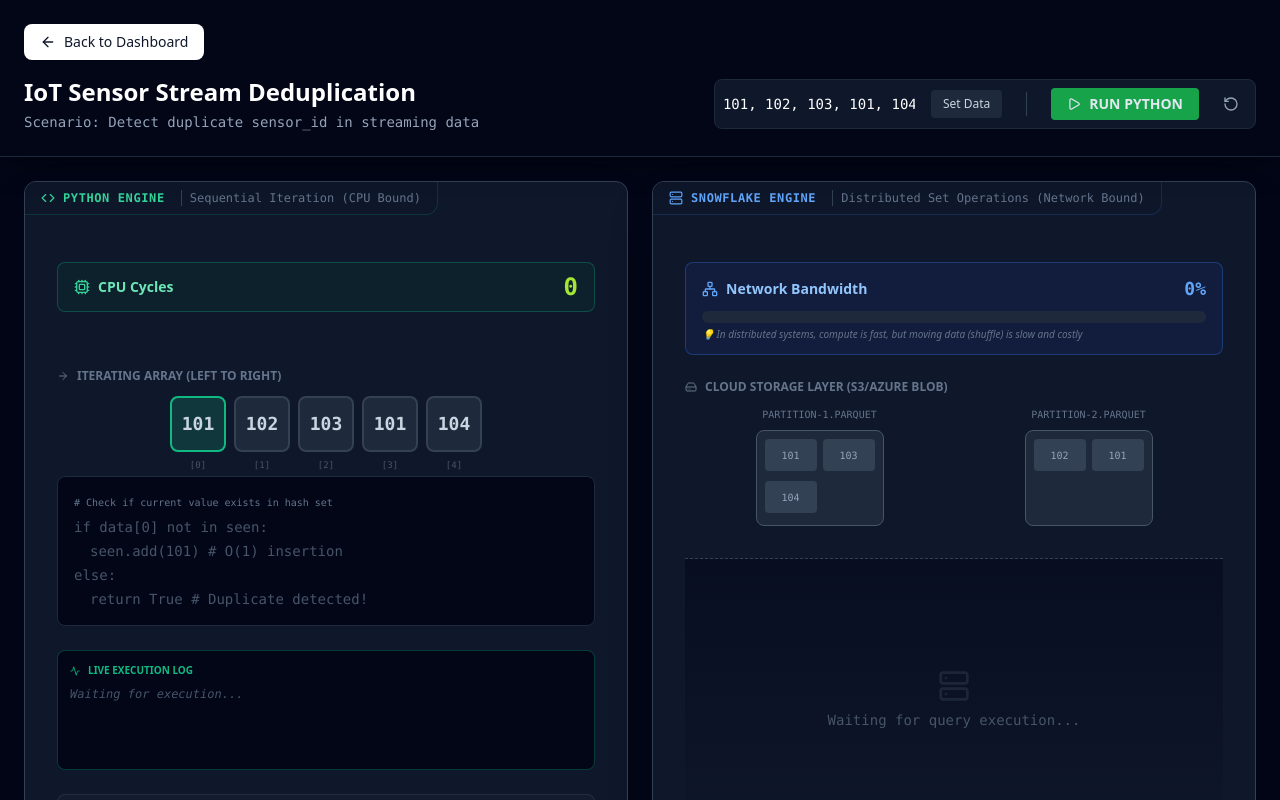
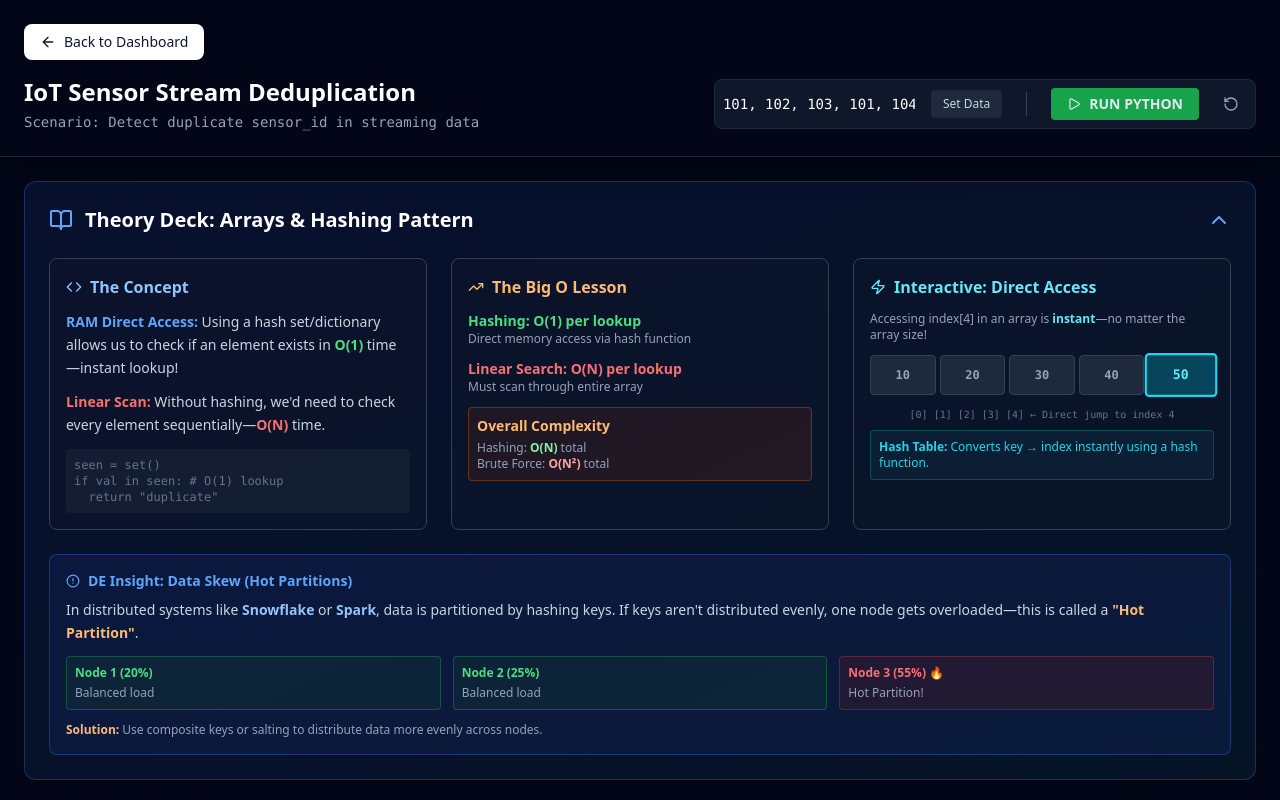
Before and after one commit to arkagimt/DSA_LEARNING_HUB, a React (Vite) app: page / in a window 1280 px wide. Both pictures are taken after a click on the button 330 px from the left and 233 px from the top of the page. Built offline with nearby package versions, Linux system fonts and the light colour scheme.

Commit message:
feat: Retrofit Arrays & Hashing with collapsible Theory Deck

```diff
--- a/src/App.tsx
+++ b/src/App.tsx
@@ -3,7 +3,8 @@ import { motion, AnimatePresence } from 'framer-motion';
 import {
   Database, Code, Cpu, Network, Server, Play,
   RotateCcw, Activity, ArrowRight, HardDrive, Pause, Zap,
-  ChevronRight, Hash, MoveHorizontal, Maximize2, GitBranch, AlertCircle
+  ChevronRight, Hash, MoveHorizontal, Maximize2, GitBranch, AlertCircle,
+  ChevronDown, ChevronUp, BookOpen, TrendingUp
 } from 'lucide-react';
 import {
   XAxis, YAxis, CartesianGrid,
@@ -146,6 +147,7 @@ const ArraysHashingModule = ({ onBackToDashboard }: { onBackToDashboard: () => v
 
   // UI State
   const [showDistinctTooltip, setShowDistinctTooltip] = useState(false);
+  const [showTheoryDeck, setShowTheoryDeck] = useState(true);
 
   // Derived State - Python Hash Set
   const pythonHashSet = useMemo(() => {
@@ -373,6 +375,142 @@ const ArraysHashingModule = ({ onBackToDashboard }: { onBackToDashboard: () => v
       </div>
 
       <div className="p-6 w-full space-y-6">
+
+        {/* Theory Deck (Collapsible) */}
+        <motion.div
+          className="bg-gradient-to-br from-blue-900/20 to-cyan-900/20 border border-blue-500/30 rounded-xl overflow-hidden"
+          initial={false}
+        >
+          <button
+            onClick={() => setShowTheoryDeck(!showTheoryDeck)}
+            className="w-full flex items-center justify-between p-6 hover:bg-blue-900/10 transition-colors"
+          >
+            <div className="flex items-center gap-3">
+              <BookOpen size={24} className="text-blue-400" />
+              <h3 className="text-xl font-bold text-white">Theory Deck: Arrays & Hashing Pattern</h3>
+            </div>
+            {showTheoryDeck ? <ChevronUp className="text-blue-400" /> : <ChevronDown className="text-blue-400" />}
+          </button>
+
+          <AnimatePresence>
+            {showTheoryDeck && (
+              <motion.div
+                initial={{ height: 0, opacity: 0 }}
+                animate={{ height: 'auto', opacity: 1 }}
+                exit={{ height: 0, opacity: 0 }}
+                transition={{ duration: 0.3 }}
+                className="overflow-hidden"
+              >
+                <div className="p-6 pt-0 grid grid-cols-1 md:grid-cols-2 lg:grid-cols-3 gap-6">
+
+                  {/* Concept: RAM Direct Access */}
+                  <div className="bg-slate-900/50 border border-slate-700 rounded-lg p-4">
+                    <h4 className="font-bold text-blue-300 mb-3 flex items-center gap-2">
+                      <Code size={16} />
+                      The Concept
+                    </h4>
+                    <p className="text-sm text-slate-300 leading-relaxed mb-3">
+                      <strong className="text-blue-400">RAM Direct Access:</strong> Using a hash set/dictionary allows us to check if an element exists in <strong className="text-green-400">O(1)</strong> time—instant lookup!
+                    </p>
+                    <p className="text-sm text-slate-300 leading-relaxed mb-3">
+                      <strong className="text-red-400">Linear Scan:</strong> Without hashing, we'd need to check every element sequentially—<strong className="text-red-400">O(N)</strong> time.
+                    </p>
+                    <div className="text-xs text-slate-500 bg-slate-800/50 p-2 rounded font-mono">
+                      seen = set()<br />
+                      if val in seen:  # O(1) lookup<br />
+                      &nbsp;&nbsp;return "duplicate"
+                    </div>
+                  </div>
+
+                  {/* Big O Lesson */}
+                  <div className="bg-slate-900/50 border border-slate-700 rounded-lg p-4">
+                    <h4 className="font-bold text-orange-300 mb-3 flex items-center gap-2">
+                      <TrendingUp size={16} />
+                      The Big O Lesson
+                    </h4>
+                    <div className="space-y-3 text-sm">
+                      <div>
+                        <div className="text-green-400 font-bold">Hashing: O(1) per lookup</div>
+                        <div className="text-xs text-slate-400">Direct memory access via hash function</div>
+                      </div>
+                      <div>
+                        <div className="text-red-400 font-bold">Linear Search: O(N) per lookup</div>
+                        <div className="text-xs text-slate-400">Must scan through entire array</div>
+                      </div>
+                      <div className="bg-orange-900/20 border border-orange-500/30 rounded p-2">
+                        <div className="text-orange-300 font-bold mb-1">Overall Complexity</div>
+                        <div className="text-xs text-slate-400">
+                          Hashing: <strong className="text-green-300">O(N)</strong> total<br />
+                          Brute Force: <strong className="text-red-300">O(N²)</strong> total
+                        </div>
+                      </div>
+                    </div>
+                  </div>
+
+                  {/* Interactive Visual: Array Direct Access */}
+                  <div className="bg-slate-900/50 border border-slate-700 rounded-lg p-4">
+                    <h4 className="font-bold text-cyan-300 mb-3 flex items-center gap-2">
+                      <Zap size={16} />
+                      Interactive: Direct Access
+                    </h4>
+                    <p className="text-xs text-slate-400 mb-3">
+                      Accessing index[4] in an array is <strong className="text-cyan-300">instant</strong>—no matter the array size!
+                    </p>
+                    <div className="grid grid-cols-5 gap-1 mb-3">
+                      {[10, 20, 30, 40, 50].map((val, idx) => (
+                        <div
+                          key={idx}
+                          className={`h-10 flex items-center justify-center text-xs font-mono font-bold rounded transition-all ${idx === 4
+                              ? 'bg-cyan-500/30 border-2 border-cyan-400 text-cyan-300 scale-110'
+                              : 'bg-slate-800 border border-slate-700 text-slate-400'
+                            }`}
+                        >
+                          {val}
+                        </div>
+                      ))}
+                    </div>
+                    <div className="text-[10px] text-center text-slate-500 font-mono mb-2">
+                      [0] [1] [2] [3] [4] ← Direct jump to index 4
+                    </div>
+                    <div className="text-xs text-cyan-400 bg-cyan-900/20 border border-cyan-500/30 rounded p-2">
+                      <strong>Hash Table:</strong> Converts key → index instantly using a hash function.
+                    </div>
+                  </div>
+
+                  {/* DE Insight: Data Skew */}
+                  <div className="bg-blue-900/20 border border-blue-500/30 rounded-lg p-4 md:col-span-2 lg:col-span-3">
+                    <div className="text-sm font-bold text-blue-400 mb-2 flex items-center gap-2">
+                      <AlertCircle size={14} />
+                      DE Insight: Data Skew (Hot Partitions)
+                    </div>
+                    <p className="text-sm text-slate-300 leading-relaxed mb-3">
+                      In distributed systems like <strong className="text-blue-300">Snowflake</strong> or <strong className="text-blue-300">Spark</strong>,
+                      data is partitioned by hashing keys. If keys aren't distributed evenly, one node gets overloaded—this is called a <strong className="text-orange-300">"Hot Partition"</strong>.
+                    </p>
+                    <div className="grid grid-cols-3 gap-3 text-xs">
+                      <div className="bg-green-900/20 border border-green-500/30 rounded p-2">
+                        <div className="font-bold text-green-400 mb-1">Node 1 (20%)</div>
+                        <div className="text-slate-400">Balanced load</div>
+                      </div>
+                      <div className="bg-green-900/20 border border-green-500/30 rounded p-2">
+                        <div className="font-bold text-green-400 mb-1">Node 2 (25%)</div>
+                        <div className="text-slate-400">Balanced load</div>
+                      </div>
+                      <div className="bg-red-900/20 border border-red-500/30 rounded p-2">
+                        <div className="font-bold text-red-400 mb-1">Node 3 (55%) 🔥</div>
+                        <div className="text-slate-400">Hot Partition!</div>
+                      </div>
+                    </div>
+                    <div className="mt-3 text-xs text-slate-400">
+                      <strong className="text-orange-300">Solution:</strong> Use composite keys or salting to distribute data more evenly across nodes.
+                    </div>
+                  </div>
+
+                </div>
+              </motion.div>
+            )}
+          </AnimatePresence>
+        </motion.div>
 
         {/* --- The Dual Engine Visualization --- */}
         <div className="grid grid-cols-1 lg:grid-cols-2 gap-6 min-h-[600px]">
```
